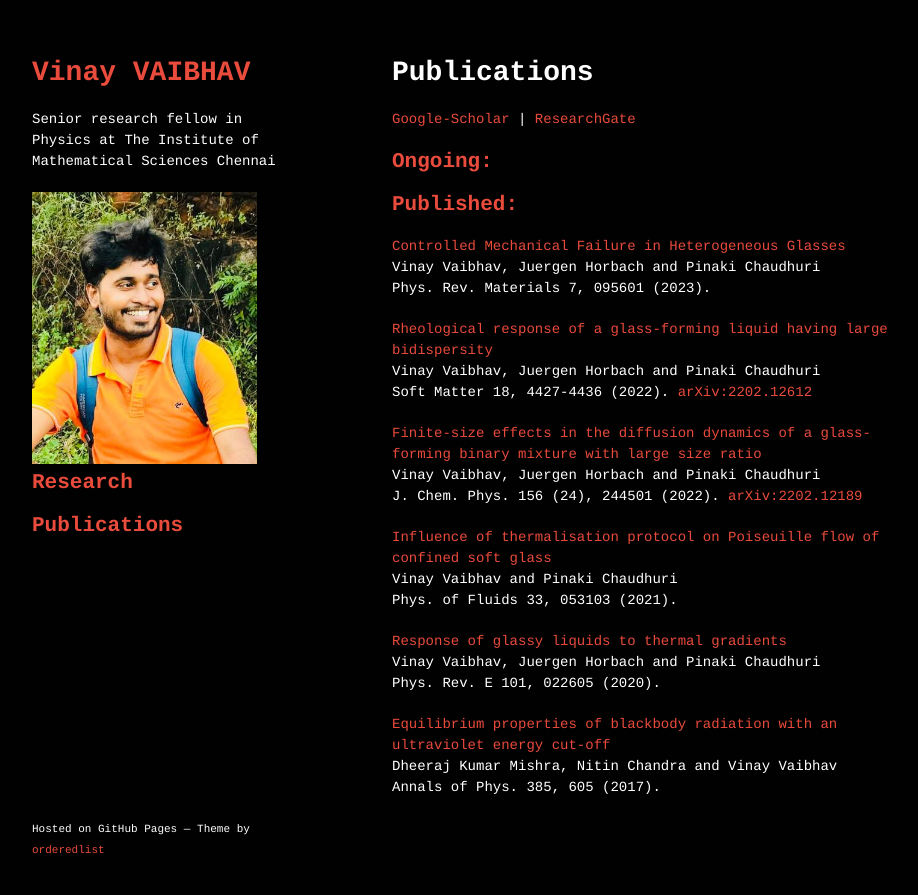
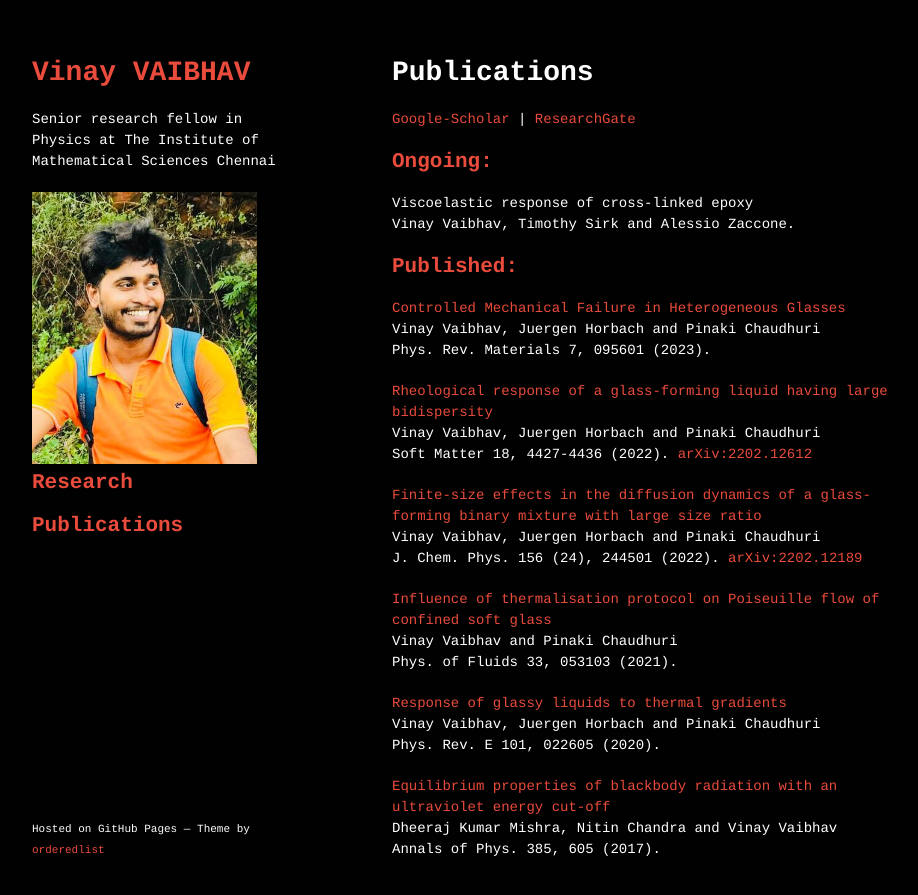
Before and after one commit to vinayphys/vinayphys.github.io, a Jekyll site: the page built from Publications.md, in a window 1280 px wide and 930 px high. Shown: the top 895 px of the window, without its empty margins (178-1096 px from the left). Built offline with Jekyll 4.4.1, drawn with Linux system fonts in a browser that asks for light colours; our own code applies the rules of GitHub Pages for plain Markdown files; a script that is not in the unit is left out.

Commit message:
Update Publications.md

```diff
--- a/Publications.md
+++ b/Publications.md
@@ -7,7 +7,8 @@ title: Publications
 
 ## Ongoing:
 
-
+Viscoelastic response of cross-linked epoxy
+Vinay Vaibhav, Timothy Sirk and Alessio Zaccone.
 
 ## Published:
 
```
